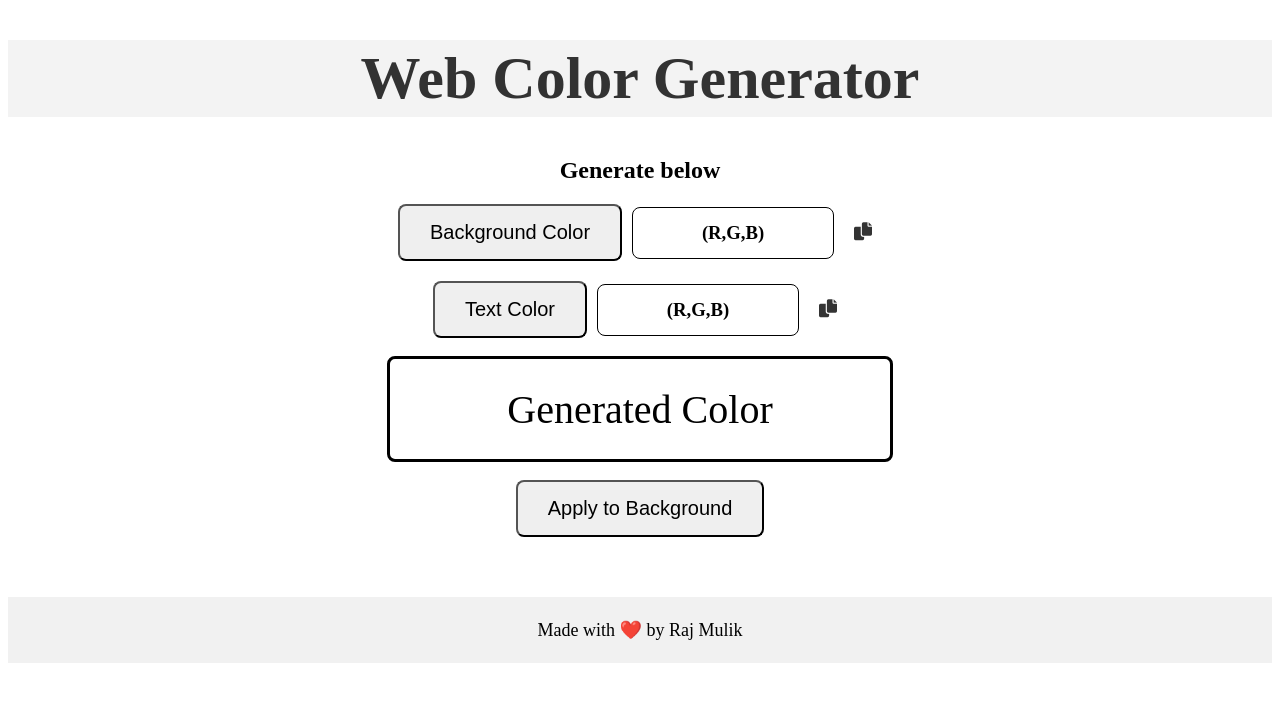
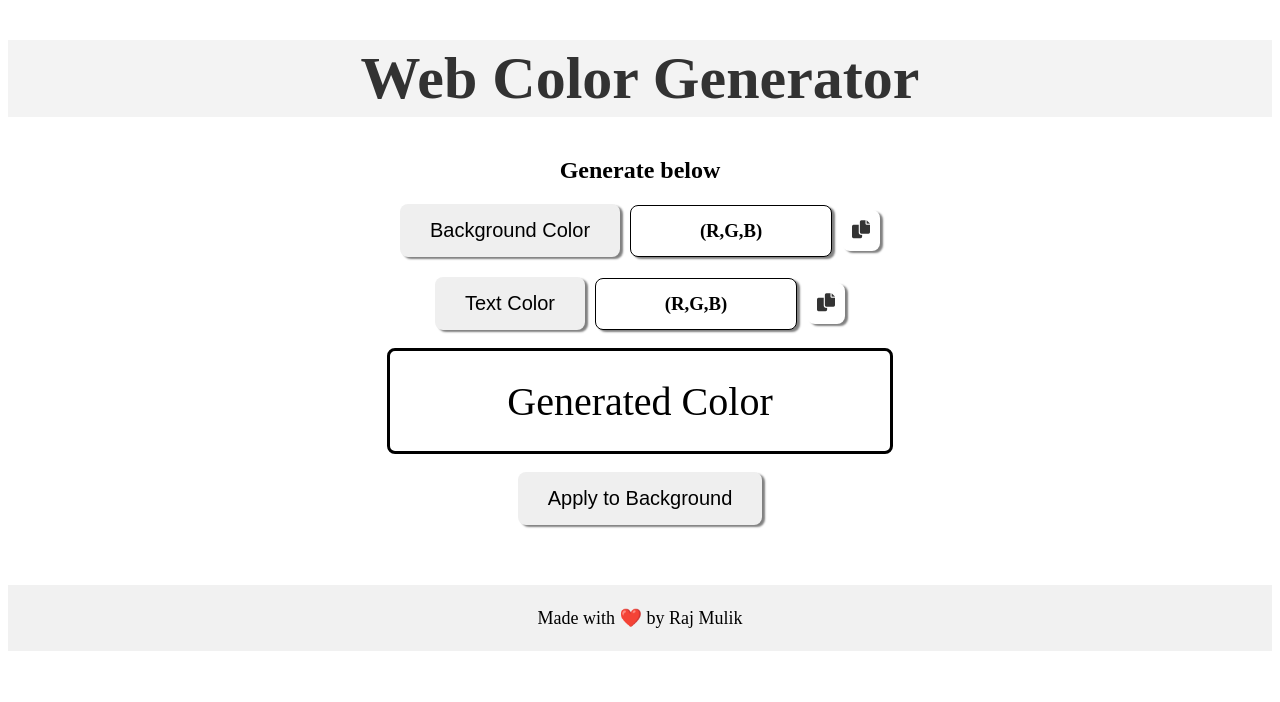
Before and after one commit to Rajmulik511/WebColorGenerator, a plain HTML site: page index.html in a window 1280 px wide. Drawn offline with Linux system fonts and the light colour scheme.

Commit message:
Button Updates

```diff
--- a/index.html
+++ b/index.html
@@ -18,14 +18,14 @@
     <div class="change">
         <h3>(R,G,B)</h3>
     </div>
-    <button id="copyColorBtn" class="copy-btn"><i class="fas fa-copy"></i></button>
+    <button id="copyColorBtn" class="copy-btn" title="Copy"><i class="fas fa-copy"></i></button>
 </div>
 <div class="change-row">
 <button id="generateTextColorBtn">Text Color</button>
     <div class="change">
         <h3>(R,G,B)</h3>
     </div>
-    <button id="copyTextColorBtn" class="copy-btn"><i class="fas fa-copy"></i></button>
+    <button id="copyTextColorBtn" class="copy-btn" title="Copy"><i class="fas fa-copy"></i></button>
 </div>
 </div>
 
--- a/style.css
+++ b/style.css
@@ -15,6 +15,8 @@ button {
     padding: 15px 30px; /* Increase the padding for a larger button */
     border-radius: 8px; /* Optional: Make the buttons have rounded corners */
     cursor: pointer; /* Change cursor to pointer when hovering over the button */
+    box-shadow: 3px 2px 2px grey;
+    border: none;
 }
 
 button:hover {
@@ -61,6 +63,7 @@ h2:hover{
     justify-content: center;
     align-items: center;
     border-radius: 8px;
+    box-shadow: 3px 2px 2px grey;
 }
 
 .copy-btn {
@@ -80,7 +83,7 @@ footer{
     font-size: 18px;
 }
 
-.heart-icon {
+/* .heart-icon {
     width: 20px;
     vertical-align: middle;
-}
+} */
```
